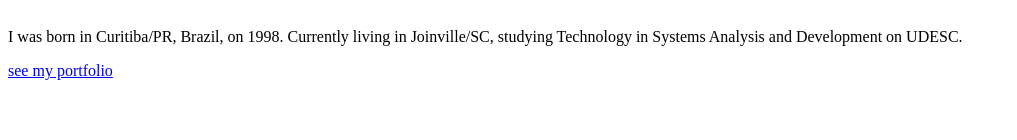
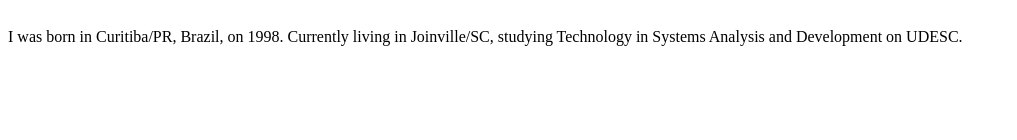
Before and after one commit to viniciusbe/vibesa.online, a Next.js app: page /about in a window 1280 px wide. Shown: the part 160-300 px from the top of the page, without its empty margins (0-1017 px from the left). Built offline with nearby package versions, Linux system fonts and the light colour scheme.

Commit message:
refactor: update about page

```diff
--- a/pages/about.tsx
+++ b/pages/about.tsx
@@ -8,11 +8,6 @@ const AboutPage = (): JSX.Element => (
       Joinville/SC, studying Technology in Systems Analysis and Development on
       UDESC.
     </p>
-    <p className="mt-8">
-      <Link href="/portlfolio">
-        <a>see my portfolio</a>
-      </Link>
-    </p>
   </div>
 );
 
```
